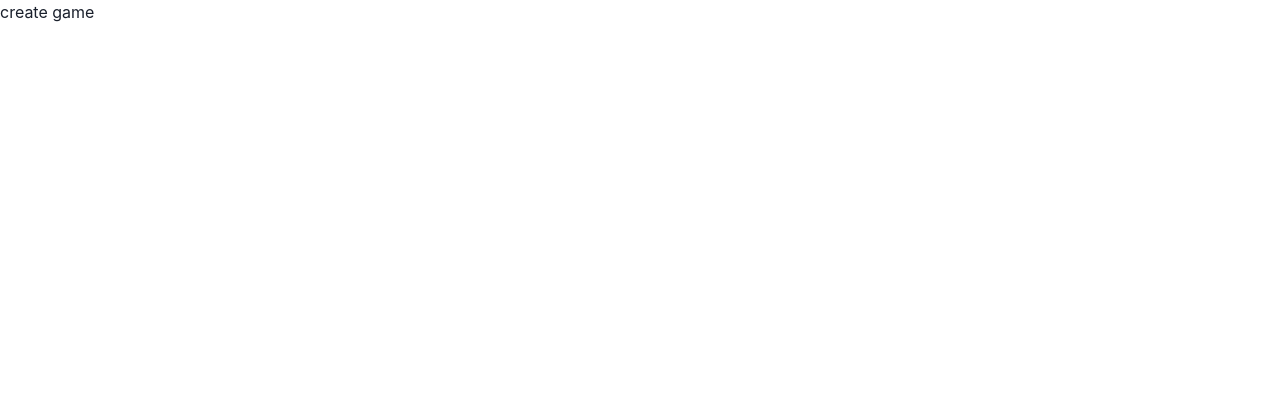
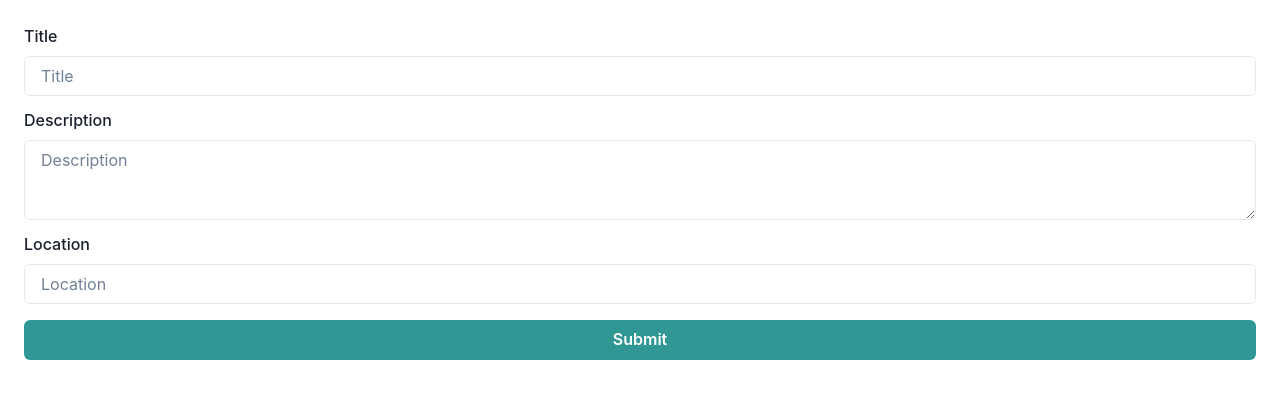
Before and after one commit to skallywag/popSmoke-airSoft, a React (Vite) app: page /game/create in a window 1280 px wide. Shown: the top 398 px of the page. Built offline with nearby package versions, Linux system fonts and the light colour scheme.

Commit message:
- Added padding prop to page class - Added reset css comp to app.tsx - Created Create Game page working on form - Removed reset import from app.tsx - installed pg/h-store - Deleted reset.scss now using chakra comp

```diff
--- a/package.json
+++ b/package.json
@@ -23,6 +23,8 @@
     "localforage": "^1.10.0",
     "match-sorter": "^6.3.3",
     "nodemon": "^3.0.3",
+    "pg": "^8.11.3",
+    "pg-hstore": "^2.3.4",
     "react": "^18.2.0",
     "react-dom": "^18.2.0",
     "react-hook-form": "^7.49.3",
--- a/src/App.scss
+++ b/src/App.scss
@@ -15,13 +15,10 @@
   background-color: orange;
 }
 
-.navBar {
-
-}
-
   .page {
     height: 100%;
     min-height: calc(100vh);
     position: relative;
     overflow-y: visible;
+    padding: 12px 24px;
   }
--- a/src/App.tsx
+++ b/src/App.tsx
@@ -3,11 +3,13 @@ import {
     RouterProvider,
 } from "react-router-dom";
 import {router} from "./router";
+import {CSSReset} from "@chakra-ui/react";
 
 function App() {
 
   return (
     <div className="App">
+        <CSSReset/>
         <RouterProvider router={router} />
     </div>
   )
--- a/src/main.tsx
+++ b/src/main.tsx
@@ -1,6 +1,5 @@
 import React from 'react'
 import ReactDOM from 'react-dom/client'
-import './styles/reset.scss'
 import { ChakraProvider } from '@chakra-ui/react'
 import App from "./App";
 
@@ -10,7 +9,6 @@ ReactDOM.createRoot(document.getElementById('root')!).render(
   <React.StrictMode>
       <ChakraProvider>
    <App/>
-
       </ChakraProvider>
   </React.StrictMode>,
 )
--- a/src/pages/createGame/CreateGame.tsx
+++ b/src/pages/createGame/CreateGame.tsx
@@ -1,15 +1,73 @@
 import * as React from 'react';
 import './CreateGame.scss';
-import {Box} from "@chakra-ui/react";
+import { useForm, SubmitHandler } from "react-hook-form";
+import {
+    FormErrorMessage,
+    FormLabel,
+    FormControl,
+    Input,
+    Button,
+    Box, Textarea
+} from '@chakra-ui/react'
 
-interface CreateGameProps {
-}
+const CreateGame: React.FC = () => {
+    const {
+        handleSubmit,
+        register,
+        formState: { errors},
+    } = useForm()
 
-const CreateGame: React.FC<CreateGameProps> = (props) => {
-return (
+    function onSubmit(values) {
+        console.log(values)
+    }
+
+    return (
         <Box className={'page CreateGame'}>
-       create game
+            <form onSubmit={handleSubmit(onSubmit)}>
+                <FormControl>
+                    <FormLabel mt={3} htmlFor='title'>Title</FormLabel>
+                    <Input
+                        id='title'
+                        placeholder='Title'
+                        {...register('title', {
+                            required: 'Title is required',
+                            minLength: { value: 4, message: 'Minimum length should be 4' },
+                        })}
+                    />
+                    <span>{errors.title && errors.title.message}</span>
+                </FormControl>
+
+                <FormControl>
+                    <FormLabel mt={3} htmlFor='description'>Description</FormLabel>
+                    <Textarea
+                        id='description'
+                        placeholder='Description'
+                        {...register('description', {
+                            required: 'Description is required',
+                            minLength: { value: 4, message: 'Minimum length should be 4' },
+                        })}
+                    />
+                    <span>{errors.description && errors.description.message}</span>
+                </FormControl>
+
+                <FormControl>
+                    <FormLabel mt={3} htmlFor='location'>Location</FormLabel>
+                    <Input
+                        id='location'
+                        placeholder='Location'
+                        {...register('location', {
+                            required: 'Location is required',
+                            minLength: { value: 4, message: 'Minimum length should be 4' },
+                        })}
+                    />
+                    <span>{errors.location && errors.location.message}</span>
+                </FormControl>
+
+                <Button width={'100%'} mt={4} colorScheme='teal'  type='submit'>
+                    Submit
+                </Button>
+            </form>
         </Box>
     )
-}
+};
 export default CreateGame;
--- a/src/styles/reset.scss
+++ /dev/null
@@ -1,48 +0,0 @@
-/* http://meyerweb.com/eric/tools/css/reset/
-   v2.0 | 20110126
-   License: none (public domain)
-*/
-
-html, body, div, span, applet, object, iframe,
-h1, h2, h3, h4, h5, h6, p, blockquote, pre,
-a, abbr, acronym, address, big, cite, code,
-del, dfn, em, img, ins, kbd, q, s, samp,
-small, strike, strong, sub, sup, tt, var,
-b, u, i, center,
-dl, dt, dd, ol, ul, li,
-fieldset, form, label, legend,
-table, caption, tbody, tfoot, thead, tr, th, td,
-article, aside, canvas, details, embed,
-figure, figcaption, footer, header, hgroup,
-menu, nav, output, ruby, section, summary,
-time, mark, audio, video {
-  margin: 0;
-  padding: 0;
-  border: 0;
-  font-size: 100%;
-  font: inherit;
-  vertical-align: baseline;
-}
-/* HTML5 display-role reset for older browsers */
-article, aside, details, figcaption, figure,
-footer, header, hgroup, menu, nav, section {
-  display: block;
-}
-body {
-  line-height: 1;
-}
-ol, ul {
-  list-style: none;
-}
-blockquote, q {
-  quotes: none;
-}
-blockquote:before, blockquote:after,
-q:before, q:after {
-  content: '';
-  content: none;
-}
-table {
-  border-collapse: collapse;
-  border-spacing: 0;
-}
```
Also changed, not shown: 1 other file (tests, documents, lock files or other folders).
